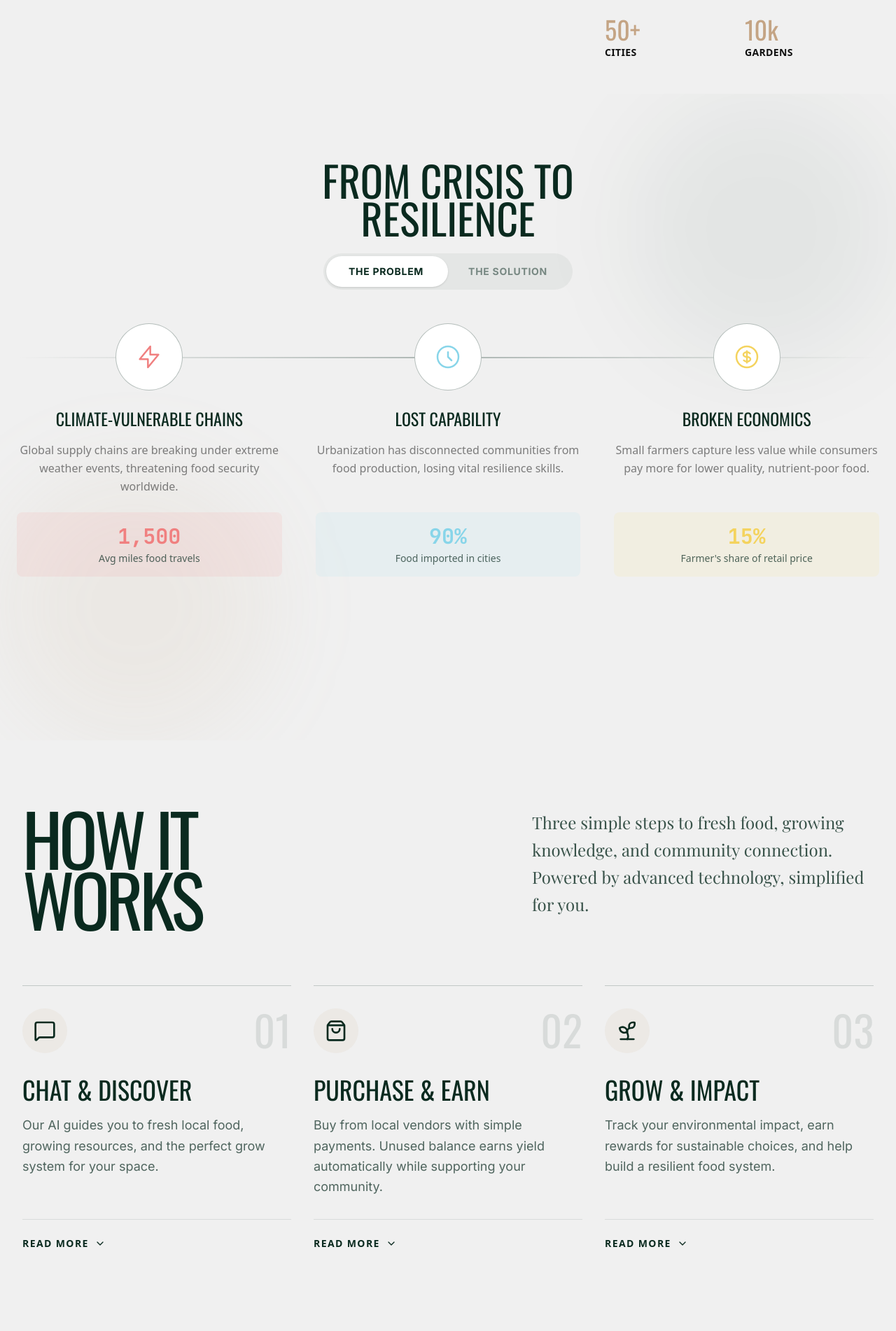
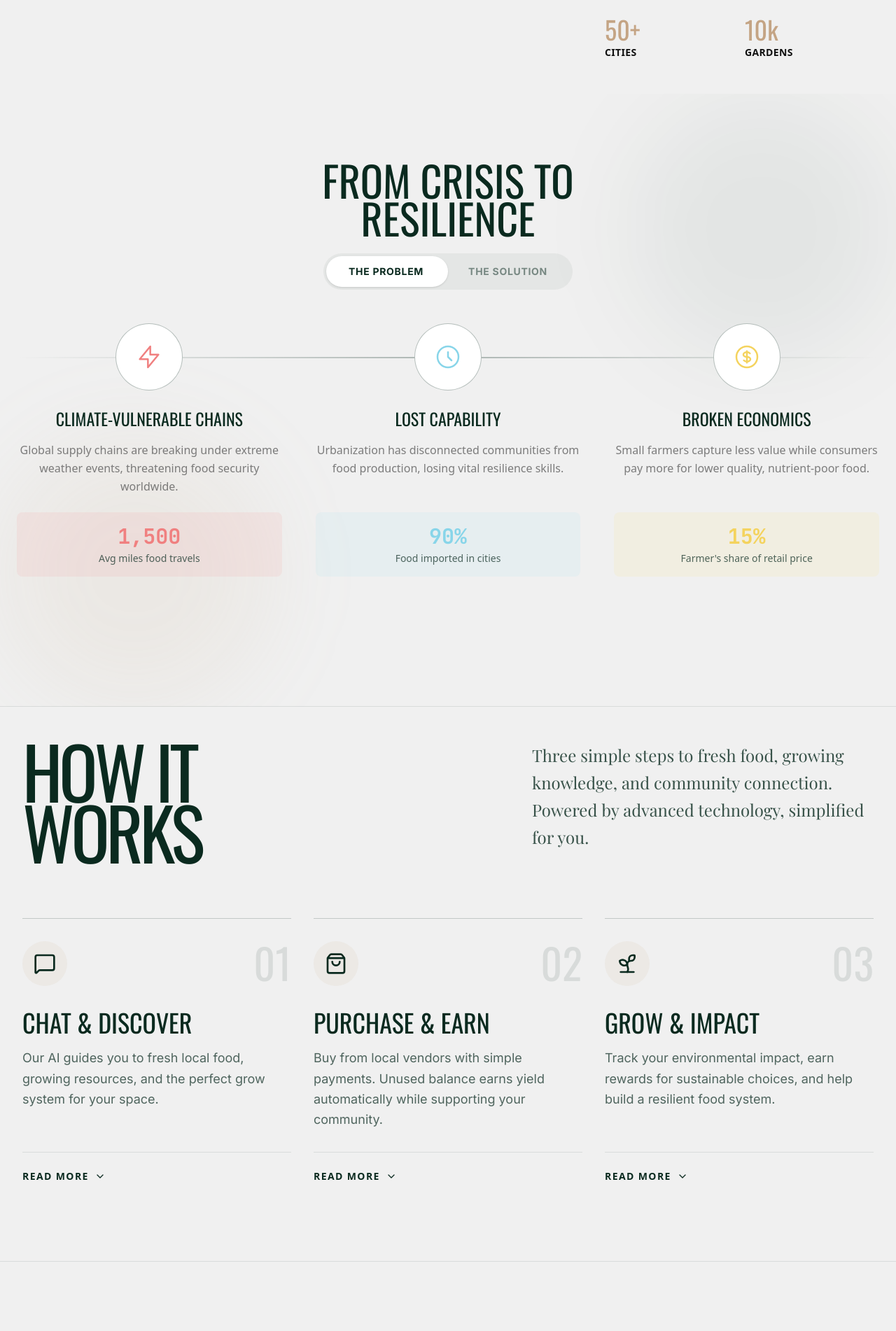
Before and after one commit to KismetKrystle/PLYT-Landing, a Next.js app: page / in a window 1280 px wide. Shown: the part 860-2762 px from the top of the page at 70% size. Built offline with nearby package versions, Linux system fonts and the light colour scheme; a web font is replaced by a local one.

Commit message:
UI Refinement: Reduced section spacing and added separator lines

```diff
--- a/app/components/Footer.tsx
+++ b/app/components/Footer.tsx
@@ -37,7 +37,7 @@ export default function Footer() {
                     <div className="flex flex-col space-y-4 md:items-end">
                         <h4 className="text-cream font-sans font-bold mb-2">Connect</h4>
                         <a href="mailto:hello@plyant.com" className="font-mono text-digital-teal hover:text-digital-teal/80 transition-colors">
-                            hello@plyant.com
+                            krystle@plyant.com
                         </a>
                         <div className="flex gap-4">
                             {["Twitter", "LinkedIn", "Instagram"].map((social) => (
--- a/app/components/consumer/HowItWorksModern.tsx
+++ b/app/components/consumer/HowItWorksModern.tsx
@@ -138,7 +138,7 @@ function StepCard({ step }: { step: typeof steps[0] }) {
 
 export default function HowItWorksModern() {
     return (
-        <section className="w-full bg-brand-light text-brand-black py-24 px-4 md:px-8">
+        <section className="w-full bg-brand-light text-brand-black pt-12 pb-24 px-4 md:px-8 relative">
             <div className="w-full max-w-[1800px] mx-auto">
                 {/* Header Section */}
                 <div className="mb-20 grid grid-cols-1 lg:grid-cols-12 gap-8 items-end">
@@ -180,6 +180,9 @@ export default function HowItWorksModern() {
                     ))}
                 </motion.div>
             </div>
+
+            {/* Section Separator */}
+            <div className="absolute bottom-0 left-0 w-full h-px bg-brand-dark/10"></div>
         </section>
     );
 }
--- a/app/components/consumer/ProblemSolutionToggle.tsx
+++ b/app/components/consumer/ProblemSolutionToggle.tsx
@@ -97,7 +97,7 @@ export default function ProblemSolutionToggle() {
     ];
 
     return (
-        <section className="bg-brand-light py-24 relative overflow-hidden">
+        <section className="bg-brand-light pt-24 pb-12 relative overflow-hidden">
             {/* Background Accent */}
             <div className="absolute top-0 right-0 w-96 h-96 bg-brand-dark/5 rounded-full blur-3xl"></div>
             <div className="absolute bottom-0 left-0 w-96 h-96 bg-brand-earth/10 rounded-full blur-3xl"></div>
@@ -200,6 +200,9 @@ export default function ProblemSolutionToggle() {
                     </AnimatePresence>
                 </div>
             </div>
+
+            {/* Section Separator */}
+            <div className="absolute bottom-0 left-0 w-full h-px bg-brand-dark/10"></div>
         </section>
     );
 }
```
